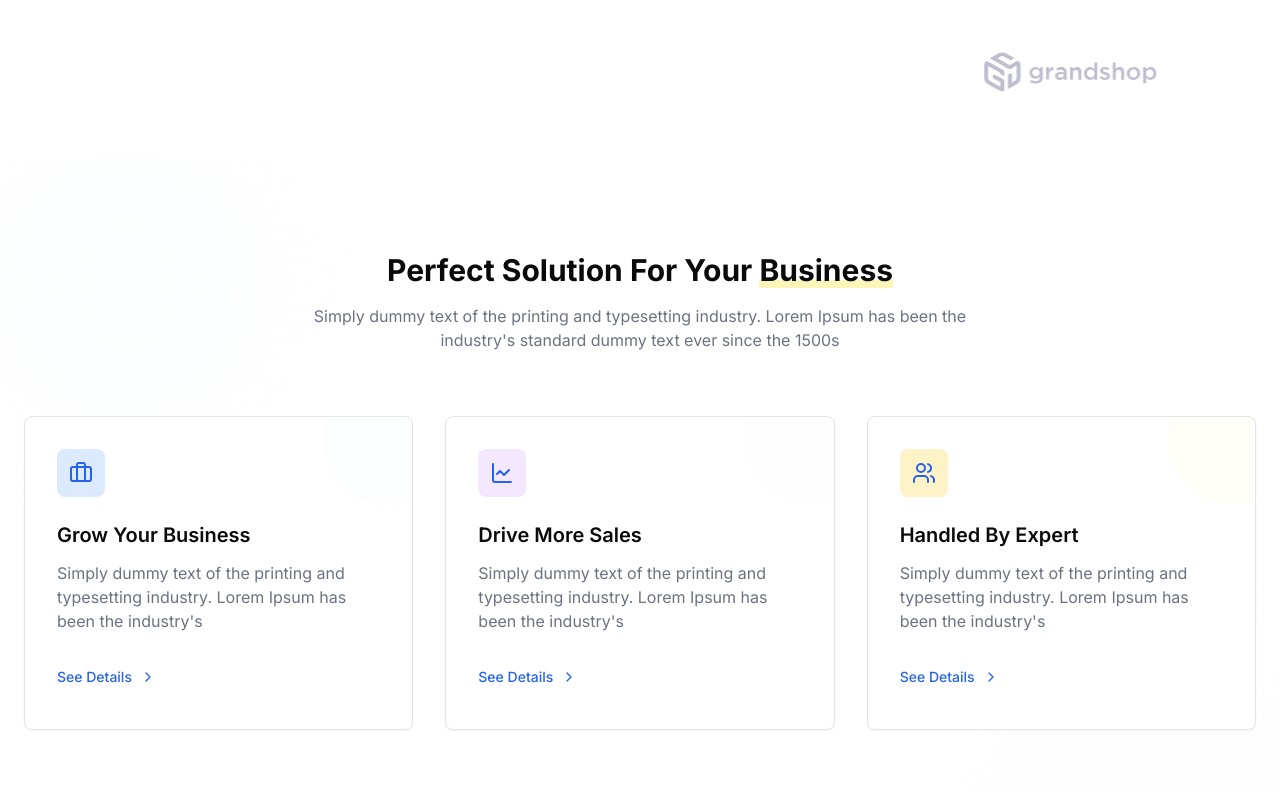
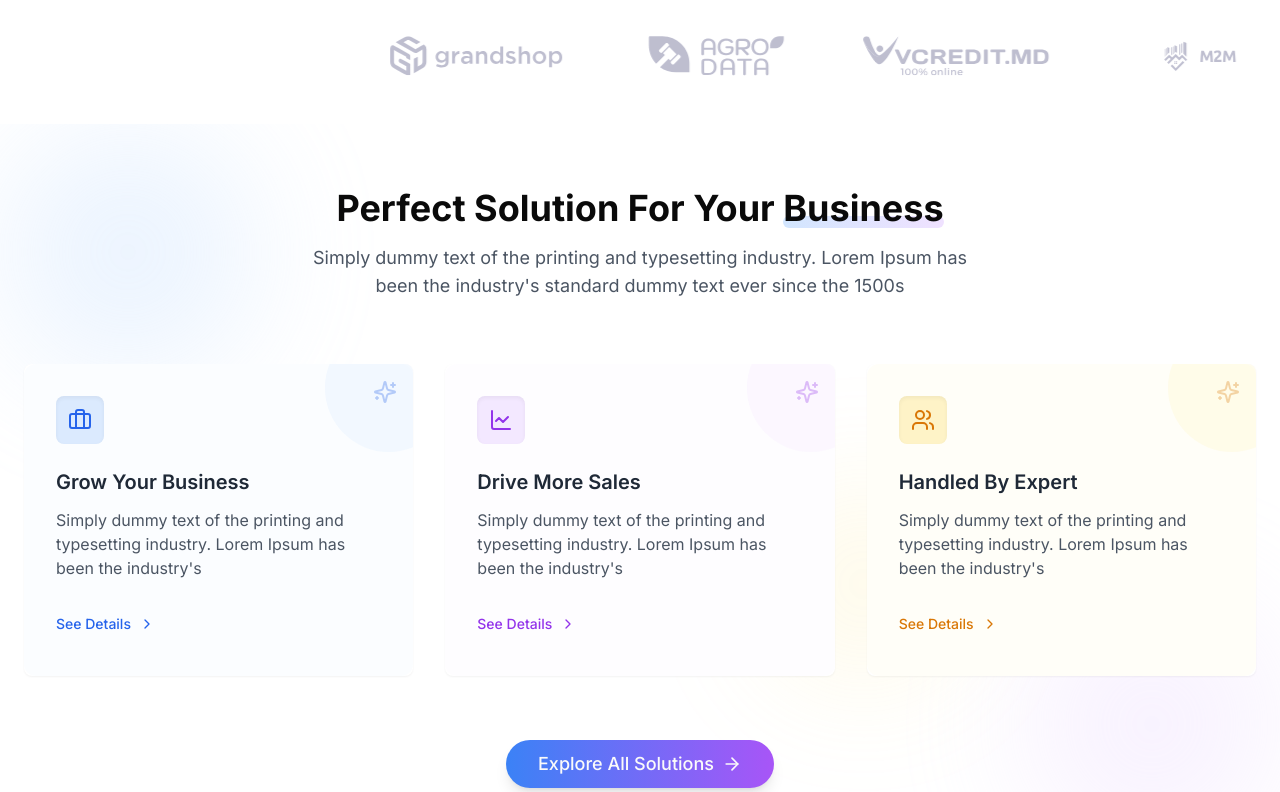
Before and after one commit to YasserEsam/Elevate-soft, a Next.js app: page / in a window 1280 px wide. Shown: the part 660-1452 px from the top of the page. Built offline with nearby package versions, Linux system fonts and the light colour scheme.

Commit message:
new design for prices section

```diff
--- a/components/sections/LogoCloud.tsx
+++ b/components/sections/LogoCloud.tsx
@@ -69,15 +69,15 @@ export default function LogoCloud() {
   }, []);
 
   return (
-    <section className="py-16">
+    <section className="py-12">
       <div className="max-w-full mx-auto px-4 md:px-2">
         <div ref={wrapperRef} className="relative overflow-hidden">
           <div
             ref={trackRef}
-            className="flex gap-10 items-center opacity-80 will-change-transform"
+            className="flex gap-4 items-center opacity-80 will-change-transform"
           >
             {logos.map((logo, index) => (
-              <div key={index} className="flex-shrink-0 px-5">
+              <div key={index} className="flex-shrink-0 px-3">
                 <Image
                   src={logo.image}
                   alt={logo.name}
--- a/components/sections/Pricing.tsx
+++ b/components/sections/Pricing.tsx
@@ -2,92 +2,242 @@
 
 import { Button } from "@/components/ui/button";
 import { Card } from "@/components/ui/card";
-import { Check } from "lucide-react";
+import { Check, Zap, Rocket, Sparkles, BadgeCheck, ArrowRight } from "lucide-react";
 import { Switch } from "@/components/ui/switch";
+import { useState } from "react";
+import { motion } from "framer-motion";
 
-const plans = [
+type Plan = {
+  name: string;
+  description: string;
+  price: string;
+  period: string;
+  features: string[];
+  buttonText: string;
+  mostPopular?: boolean;
+  highlight?: string;
+};
+
+const plans: Plan[] = [
   {
-    name: "Base",
-    description: "Best for your project or a company that's starting out",
+    name: "Starter",
+    description: "Perfect for individuals and small teams getting started",
     price: "$0",
-    period: "Per User / Per Year",
+    period: "forever free",
     features: [
-      "Access to editing all blocks",
-      "Editing global swatches",
-      "Access to documentation",
-      "All free components",
-      "Priority support"
+      "Access to core blocks",
+      "Basic documentation",
+      "Community support",
+      "Up to 3 projects",
+      "Standard components"
     ],
-    buttonText: "Try for Free"
+    buttonText: "Get Started",
+    highlight: "No credit card required"
   },
   {
-    name: "Standard",
-    description: "For a small company that wants to show what is means to be first",
-    price: "$300",
-    period: "Per User / Per Year",
+    name: "Professional",
+    description: "For growing businesses that need more power",
+    price: "$29",
+    period: "Per User / Per Month",
     features: [
-      "Access to editing all blocks",
-      "Editing global swatches",
-      "Access to documentation",
-      "All free components",
-      "Priority support"
+      "All Starter features",
+      "Advanced blocks & templates",
+      "Priority support",
+      "Unlimited projects",
+      "Team collaboration",
+      "Custom components",
+      "Analytics dashboard"
     ],
-    buttonText: "Start 14 Days Free Trial"
+    buttonText: "Start 14-Day Free Trial",
+    mostPopular: true,
+    highlight: "Most popular choice"
   },
   {
-    name: "Unlimited",
-    description: "For a large company that wants to achieve high scores in everything",
-    price: "$600",
-    period: "Per User / Per Year",
+    name: "Enterprise",
+    description: "For organizations with advanced needs",
+    price: "$99",
+    period: "Per User / Per Month",
     features: [
-      "Access to editing all blocks",
-      "Editing global swatches",
-      "Access to documentation",
-      "All free components",
-      "Priority support"
+      "All Professional features",
+      "Dedicated account manager",
+      "Single sign-on (SSO)",
+      "Custom integrations",
+      "Advanced security",
+      "24/7 premium support",
+      "API access"
     ],
-    buttonText: "Start 14 Days Free Trial"
+    buttonText: "Contact Sales",
+    highlight: "Custom pricing available"
   }
 ];
 
 export default function Pricing() {
+  const [annualBilling, setAnnualBilling] = useState(true);
+
+  const calculateAnnualSavings = (price: string) => {
+    const amount = parseFloat(price.replace('$', ''));
+    return Math.round(amount * 12 * 0.2); // 20% savings
+  };
+
+  const getAnnualPrice = (price: string) => {
+    const amount = parseFloat(price.replace('$', ''));
+    return `$${Math.round(amount * 12 * 0.8)}`; // 20% discount
+  };
+
   return (
-    <section className="py-24 bg-white">
-      <div className="max-w-7xl mx-auto  px-4 md:px-6">
-        <div className="text-center mb-16">
-          <h2 className="text-3xl font-bold mb-4">Expand your options with a subscription</h2>
-          <p className="text-gray-500 max-w-2xl mx-auto">
-            Simply dummy text of the printing and typesetting industry. Lorem Ipsum has been the industry&apos;s standard dummy text ever since the 1500s
-          </p>
-          <div className="flex items-center justify-center gap-4 mt-8">
-            <span className="text-sm font-medium">Bill Monthly</span>
-            <Switch />
-            <span className="text-sm font-medium">Bill Annually</span>
+    <section className="py-12 md:py-24 bg-gradient-to-b from-gray-50 to-white dark:from-gray-900 dark:to-gray-950">
+      <div className="max-w-7xl mx-auto px-4 sm:px-6 lg:px-8">
+        <div className="text-center mb-12 md:mb-16">
+          <motion.h2
+            initial={{ opacity: 0, y: 20 }}
+            animate={{ opacity: 1, y: 0 }}
+            transition={{ duration: 0.5 }}
+            className="text-3xl md:text-3xl lg:text-4xl font-bold mb-4 text-gray-800 dark:text-white"
+          >
+            Simple, transparent pricing
+          </motion.h2>
+          <motion.p
+            initial={{ opacity: 0, y: 10 }}
+            animate={{ opacity: 1, y: 0 }}
+            transition={{ duration: 0.5, delay: 0.1 }}
+            className="text-lg text-gray-600 dark:text-gray-400 max-w-3xl mx-auto"
+          >
+            Choose the perfect plan for your needs. Scale up or down as your business grows.
+          </motion.p>
+
+          <motion.div
+            initial={{ opacity: 0, y: 20 }}
+            animate={{ opacity: 1, y: 0 }}
+            transition={{ duration: 0.5, delay: 0.2 }}
+            className="flex items-center justify-center gap-4 mt-8 bg-white dark:bg-gray-800 p-2 rounded-full shadow-sm inline-flex border border-gray-200 dark:border-gray-700"
+          >
+            <span className={`text-sm font-medium px-3 py-1 rounded-full transition-colors ${!annualBilling ? 'bg-blue-600 text-white' : 'text-gray-600 dark:text-gray-300'}`}>
+              Monthly
+            </span>
+            <Switch
+              checked={annualBilling}
+              onCheckedChange={setAnnualBilling}
+              className="data-[state=checked]:bg-blue-600"
+              aria-label="Toggle billing period"
+            />
+            <span className={`text-sm font-medium px-3 py-1 rounded-full transition-colors ${annualBilling ? 'bg-blue-600 text-white' : 'text-gray-600 dark:text-gray-300'}`}>
+              Yearly <span className="ml-1">(Save 20%)</span>
+            </span>
+          </motion.div>
         </div>
+
+        <div className="grid grid-cols-1 lg:grid-cols-3 gap-6 md:gap-8 items-stretch">
+          {plans.map((plan, index) => (
+            <motion.div
+              key={plan.name}
+              initial={{ opacity: 0, y: 30 }}
+              animate={{ opacity: 1, y: 0 }}
+              transition={{ duration: 0.5, delay: index * 0.1 }}
+              whileHover={{ y: plan.mostPopular ? -10 : -5 }}
+              className="relative"
+            >
+              {plan.mostPopular && (
+                <div className="absolute -top-3 left-1/2 -translate-x-1/2 bg-gradient-to-r from-blue-600 to-purple-600 text-white text-xs font-bold px-4 py-1.5 rounded-full shadow-lg z-10 flex items-center">
+                  <BadgeCheck className="h-4 w-4 mr-1" />
+                  {plan.highlight}
                 </div>
-        <div className="grid md:grid-cols-3 gap-8">
-          {plans.map((plan) => (
-            <Card key={plan.name} className="p-8">
-              <h3 className="text-xl font-bold mb-2">{plan.name}</h3>
-              <p className="text-gray-500 mb-6">{plan.description}</p>
+              )}
+
+              <Card className={`h-full flex flex-col transition-all duration-300 ${
+                plan.mostPopular
+                  ? 'border-2 border-blue-400 dark:border-blue-600 shadow-xl'
+                  : 'border border-gray-200 dark:border-gray-700 shadow-md'
+              }`}>
+                <div className="p-6 md:p-8 flex-1">
+                  <div className="flex items-center gap-3 mb-4">
+                    {index === 0 && <Zap className="h-6 w-6 text-blue-600" />}
+                    {index === 1 && <Rocket className="h-6 w-6 text-purple-600" />}
+                    {index === 2 && <Sparkles className="h-6 w-6 text-pink-500" />}
+                    <h3 className="text-2xl font-bold text-gray-900 dark:text-white">{plan.name}</h3>
+                  </div>
+
+                  <p className="text-gray-600 dark:text-gray-400 mb-6">{plan.description}</p>
+
                   <div className="mb-6">
-                <span className="text-4xl font-bold">{plan.price}</span>
-                <span className="text-gray-500 text-sm ml-2">{plan.period}</span>
+                    <div className="flex items-end">
+                      <span className="text-4xl font-bold text-gray-900 dark:text-white">
+                        {annualBilling && plan.price !== "$0" ? getAnnualPrice(plan.price) : plan.price}
+                      </span>
+                      {plan.price !== "$0" && annualBilling && (
+                        <span className="ml-2 line-through text-gray-500 text-lg">
+                          ${parseFloat(plan.price.replace('$', '')) * 12}
+                        </span>
+                      )}
                     </div>
-              <ul className="space-y-4 mb-8">
-                {plan.features.map((feature, index) => (
-                  <li key={index} className="flex items-center gap-3">
-                    <Check className="h-5 w-5 text-blue-600" />
-                    <span>{feature}</span>
+                    <span className="text-gray-500 dark:text-gray-400 text-sm mt-1 block">
+                      {plan.price === "$0"
+                        ? plan.period
+                        : annualBilling
+                          ? "Per User / Per Year"
+                          : plan.period}
+                    </span>
+                    {plan.price !== "$0" && annualBilling && (
+                      <span className="text-sm text-blue-600 dark:text-blue-400 mt-1 block">
+                        Save ${calculateAnnualSavings(plan.price)} per user annually
+                      </span>
+                    )}
+                  </div>
+
+                  <ul className="space-y-3 mb-8">
+                    {plan.features.map((feature, i) => (
+                      <li key={i} className="flex items-start gap-3">
+                        <Check className={`h-5 w-5 mt-0.5 flex-shrink-0 ${
+                          index === 0 ? 'text-blue-600' :
+                          index === 1 ? 'text-purple-600' : 'text-pink-500'
+                        }`} />
+                        <span className="text-gray-700 dark:text-gray-300">{feature}</span>
                       </li>
                     ))}
                   </ul>
-              <Button className="w-full" variant={plan.name === "Base" ? "outline" : "destructive"}>
+                </div>
+
+                <div className="px-6 md:px-8 pb-6 md:pb-8">
+                  {plan.highlight && !plan.mostPopular && (
+                    <p className="text-sm text-gray-500 dark:text-gray-400 mb-4 text-center">
+                      {plan.highlight}
+                    </p>
+                  )}
+                  <Button
+                    className={`w-full py-6 text-base font-medium rounded-lg transition-all ${
+                      plan.mostPopular
+                        ? 'bg-gradient-to-r from-blue-600 to-purple-600 hover:from-blue-700 hover:to-purple-700 text-white shadow-lg hover:shadow-blue-500/20'
+                        : plan.name === "Starter"
+                          ? 'bg-white dark:bg-gray-800 border border-gray-300 dark:border-gray-600 hover:bg-gray-50 dark:hover:bg-gray-700 text-gray-800 dark:text-white'
+                          : 'bg-gray-900 dark:bg-gray-700 hover:bg-gray-800 dark:hover:bg-gray-600 text-white'
+                    }`}
+                    size="lg"
+                  >
                     {plan.buttonText}
+                    {plan.mostPopular && <ArrowRight className="ml-2 h-4 w-4" />}
                   </Button>
+                </div>
               </Card>
+            </motion.div>
           ))}
         </div>
+
+        <motion.div
+          initial={{ opacity: 0 }}
+          animate={{ opacity: 1 }}
+          transition={{ duration: 0.5, delay: 0.4 }}
+          className="text-center mt-12 text-sm text-gray-500 dark:text-gray-400"
+        >
+          Need help choosing?{' '}
+          <a
+            href="#"
+            className="text-blue-600 dark:text-blue-400 hover:underline font-medium"
+          >
+            Contact our sales team
+          </a>
+          <p className="mt-2 text-xs">
+            All plans come with a 30-day money-back guarantee
+          </p>
+        </motion.div>
       </div>
     </section>
   );
--- a/components/sections/Solutions.tsx
+++ b/components/sections/Solutions.tsx
@@ -11,21 +11,30 @@ const features = [
     description: "Simply dummy text of the printing and typesetting industry. Lorem Ipsum has been the industry's",
     icon: Briefcase,
     link: "See Details",
-    accentColor: "bg-blue-100"
+    accentColor: "bg-blue-100",
+    iconColor: "text-blue-600",
+    hoverColor: "hover:shadow-blue-100/30",
+    highlightColor: "bg-blue-200/20"
   },
   {
     title: "Drive More Sales",
     description: "Simply dummy text of the printing and typesetting industry. Lorem Ipsum has been the industry's",
     icon: LineChart,
     link: "See Details",
-    accentColor: "bg-purple-100"
+    accentColor: "bg-purple-100",
+    iconColor: "text-purple-600",
+    hoverColor: "hover:shadow-purple-100/30",
+    highlightColor: "bg-purple-200/20"
   },
   {
     title: "Handled By Expert",
     description: "Simply dummy text of the printing and typesetting industry. Lorem Ipsum has been the industry's",
     icon: Users,
     link: "See Details",
-    accentColor: "bg-amber-100"
+    accentColor: "bg-amber-100",
+    iconColor: "text-amber-600",
+    hoverColor: "hover:shadow-amber-100/30",
+    highlightColor: "bg-amber-200/20"
   }
 ];
 
@@ -42,21 +51,23 @@ const FeatureCard = ({ feature, index } : { feature: any; index: number }) => {
       animate={inView ? { opacity: 1, y: 0 } : {}}
       transition={{ duration: 0.5, delay: index * 0.1 }}
     >
-      <Card className="p-8 hover:shadow-lg transition-all duration-300 group relative overflow-hidden h-full">
-        {/* Decorative elements */}
-        <div className={`absolute -top-10 -right-10 w-32 h-32 rounded-full ${feature.accentColor} opacity-10 group-hover:opacity-20 transition-opacity duration-500`}></div>
-        <Sparkles className="absolute top-4 right-4 h-6 w-6 text-yellow-400 opacity-0 group-hover:opacity-100 transition-opacity duration-300" />
+      <Card className={`p-8 hover:shadow-lg transition-all duration-300 group relative overflow-hidden h-full border-0 shadow-sm ${feature.hoverColor}`}>
+        {/* Colorful background elements */}
+        <div className={`absolute inset-0 ${feature.highlightColor} opacity-30 rounded-xl`}></div>
+        <div className={`absolute -top-10 -right-10 w-32 h-32 rounded-full ${feature.accentColor} opacity-30 group-hover:opacity-40 transition-opacity duration-500`}></div>
 
-        <div className={`w-12 h-12 rounded-lg ${feature.accentColor} flex items-center justify-center mb-6 relative z-10`}>
-          <feature.icon className="h-6 w-6 text-blue-600" />
+        <Sparkles className={`absolute top-4 right-4 h-6 w-6 ${feature.iconColor} opacity-30 group-hover:opacity-100 transition-opacity duration-300`} />
+
+        <div className={`w-12 h-12 rounded-lg ${feature.accentColor} flex items-center justify-center mb-6 relative z-10 shadow-inner`}>
+          <feature.icon className={`h-6 w-6 ${feature.iconColor}`} />
         </div>
 
-        <h3 className="text-xl font-semibold mb-3 relative z-10">{feature.title}</h3>
-        <p className="text-gray-500 mb-6 relative z-10">{feature.description}</p>
+        <h3 className="text-xl font-semibold mb-3 relative z-10 text-gray-800">{feature.title}</h3>
+        <p className="text-gray-600 mb-6 relative z-10">{feature.description}</p>
 
         <Button
           variant="link"
-          className="p-0 text-blue-600 font-medium group-hover:text-blue-800 transition-colors relative z-10"
+          className={`p-0 ${feature.iconColor} font-medium group-hover:opacity-80 transition-all relative z-10`}
         >
           {feature.link}
           <motion.span
@@ -75,11 +86,12 @@ const FeatureCard = ({ feature, index } : { feature: any; index: number }) => {
 
 export default function Solutions() {
   return (
-    <section className="py-24 relative">
-      {/* Decorative background elements */}
+    <section className="py-16 relative bg-white">
+      {/* Colorful background elements */}
       <div className="absolute inset-0 overflow-hidden pointer-events-none">
-        <div className="absolute top-0 left-0 w-64 h-64 bg-blue-50 rounded-full filter blur-3xl opacity-20"></div>
-        <div className="absolute bottom-0 right-0 w-64 h-64 bg-purple-50 rounded-full filter blur-3xl opacity-20"></div>
+        <div className="absolute top-0 left-0 w-64 h-64 bg-blue-200 rounded-full filter blur-3xl opacity-30"></div>
+        <div className="absolute bottom-0 right-0 w-64 h-64 bg-purple-200 rounded-full filter blur-3xl opacity-30"></div>
+        <div className="absolute top-1/2 right-1/4 w-48 h-48 bg-amber-200 rounded-full filter blur-3xl opacity-20"></div>
       </div>
 
       <div className="max-w-7xl mx-auto px-4 md:px-6 relative z-10">
@@ -89,14 +101,14 @@ export default function Solutions() {
           animate={{ opacity: 1, y: 0 }}
           transition={{ duration: 0.5 }}
         >
-          <h2 className="text-3xl font-bold mb-4">
+          <h2 className="text-4xl font-bold mb-4">
             Perfect Solution For Your{" "}
             <span className="relative inline-block">
               <span className="relative z-10">Business</span>
-              <span className="absolute bottom-0 left-0 w-full h-2 bg-yellow-200 opacity-60 -z-0"></span>
+              <span className="absolute bottom-0 left-0 w-full h-3 bg-gradient-to-r from-blue-200 to-purple-200 opacity-70 -z-0 rounded-full"></span>
             </span>
           </h2>
-          <p className="text-gray-500 max-w-2xl mx-auto">
+          <p className="text-gray-600 max-w-2xl mx-auto text-lg">
             Simply dummy text of the printing and typesetting industry. Lorem Ipsum has been the industry&apos;s standard dummy text ever since the 1500s
           </p>
         </motion.div>
@@ -107,15 +119,15 @@ export default function Solutions() {
           ))}
         </div>
 
-        {/* Optional CTA at bottom */}
+        {/* Vibrant CTA at bottom */}
         <motion.div
           className="mt-16 text-center"
           whileHover={{ scale: 1.02 }}
           transition={{ type: "spring", stiffness: 400 }}
         >
-          <Button className="px-8 py-6 text-lg font-medium rounded-full bg-gradient-to-r from-blue-600 to-purple-600 hover:from-blue-700 hover:to-purple-700 shadow-lg">
+          <Button className="px-8 py-6 text-lg font-medium rounded-full bg-gradient-to-r from-blue-500 to-purple-500 hover:from-blue-600 hover:to-purple-600 shadow-lg hover:shadow-blue-500/20 transition-all">
             Explore All Solutions
-            <ArrowRight className="ml-2 h-5 w-5" />
+            <ArrowRight className="ml-2 h-5 w-5 animate-pulse-hover" />
           </Button>
         </motion.div>
       </div>
```
Lines whose indentation alone changed are shown as unchanged.
